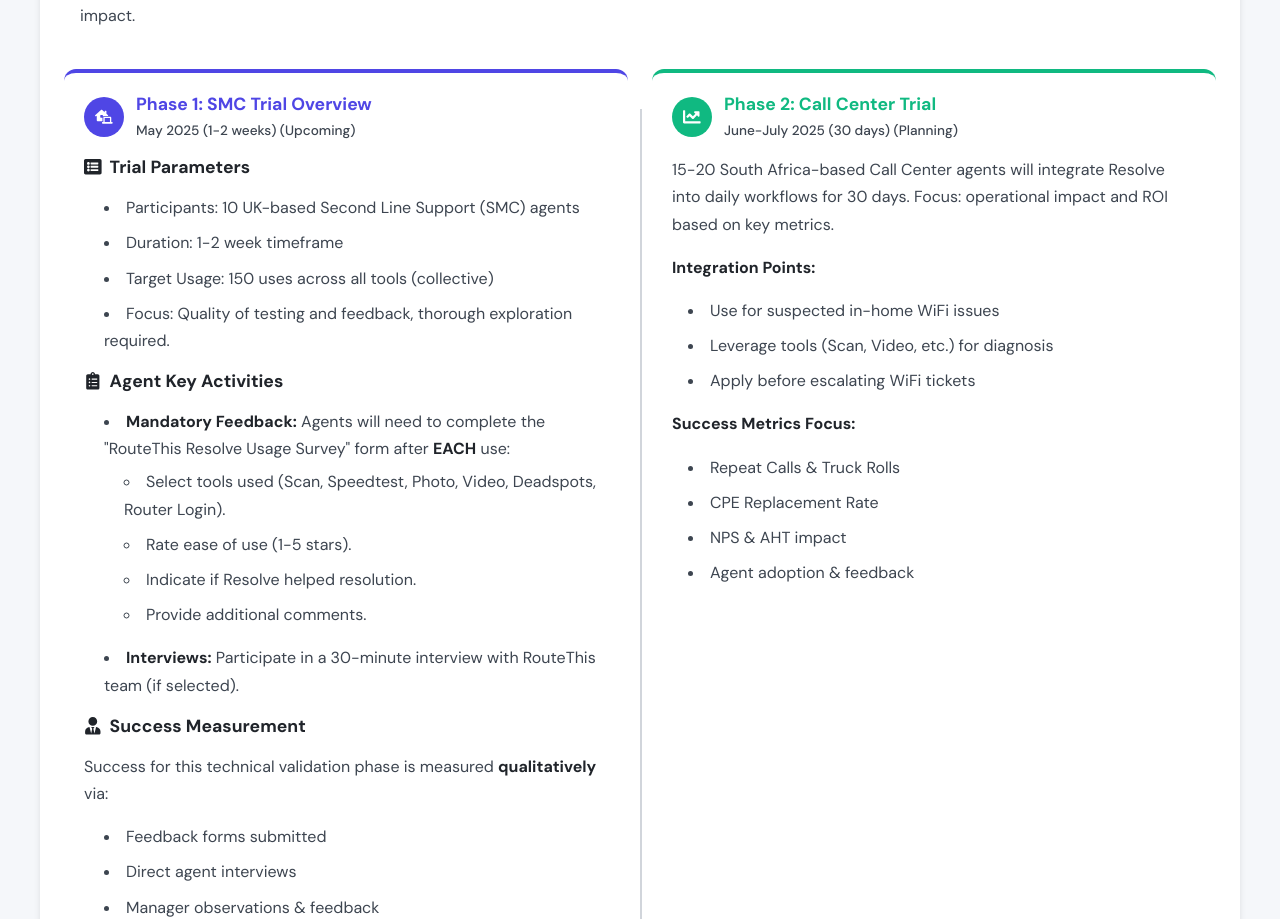
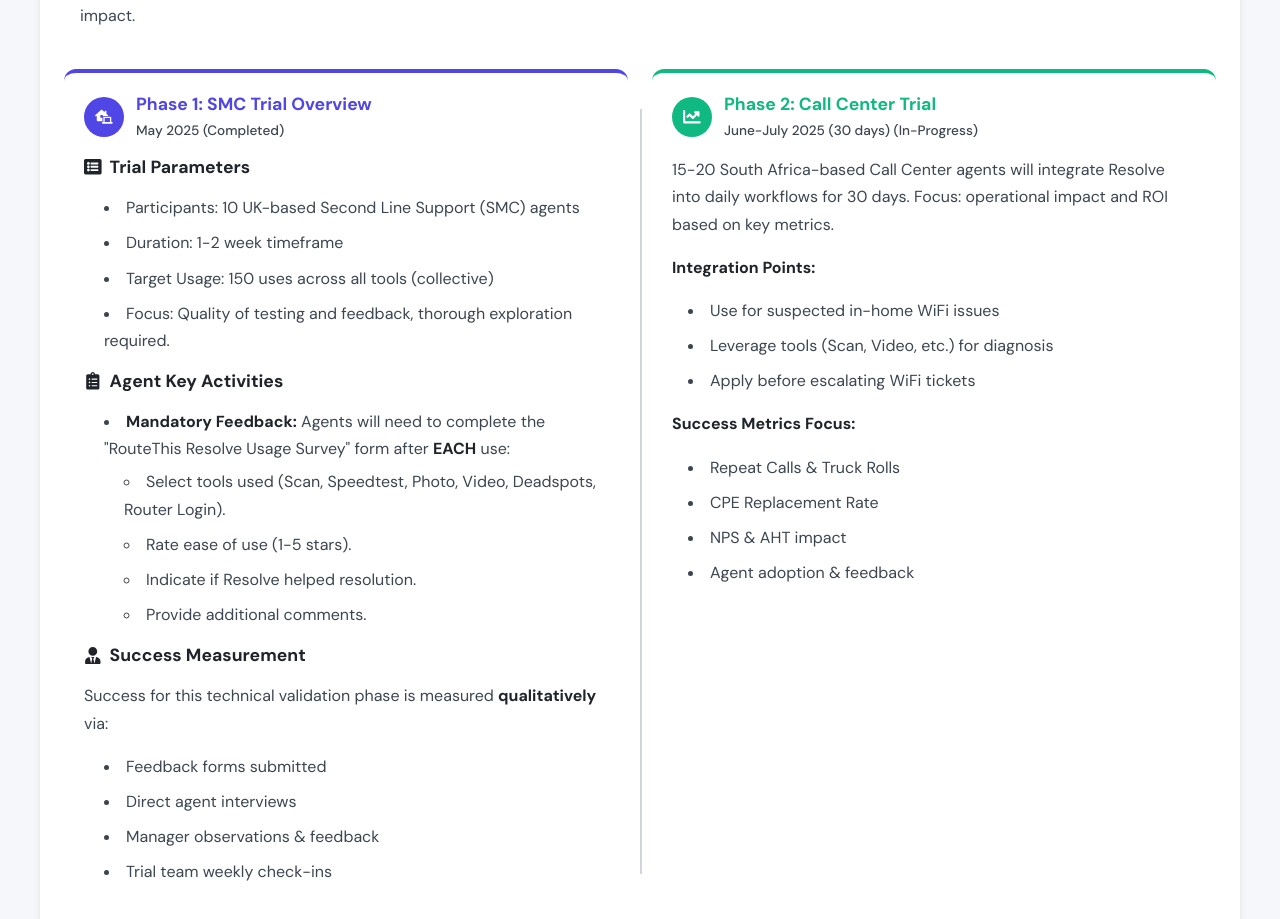
Before and after one commit to freshrandy/resolve-tt, a React (Vite) app: page / in a window 1280 px wide. Shown: the part 921-1840 px from the top of the page. Built offline with nearby package versions, Linux system fonts and the light colour scheme.

Commit message:
small edits

```diff
--- a/src/components/content/HomeContent.jsx
+++ b/src/components/content/HomeContent.jsx
@@ -62,7 +62,7 @@
     {
       id: "phase1",
       title: "Phase 1: SMC Trial Overview", // Updated Title
-      dates: "May 2025 (1-2 weeks)",
+      dates: "May 2025",
       content: (
         <>
           {/* Using subsections for clarity */}
@@ -144,10 +144,6 @@
                   <li style={styles.listItem}>Provide additional comments.</li>
                 </ul>
               </li>
-              <li style={styles.listItem}>
-                <strong style={styles.strong}>Interviews:</strong> Participate
-                in a 30-minute interview with RouteThis team (if selected).
-              </li>
             </ul>
           </div>
           <div>
@@ -180,7 +176,7 @@
         </>
       ),
       icon: <FaLaptopHouse />,
-      status: "Upcoming",
+      status: "Completed",
       color: styles.colors?.electricBlue || "#4F46E5",
     },
     {
@@ -227,7 +223,7 @@
         </>
       ),
       icon: <FaChartLine />,
-      status: "Planning",
+      status: "In-Progress",
       color: styles.colors?.success || "#10B981",
     },
   ];
```
